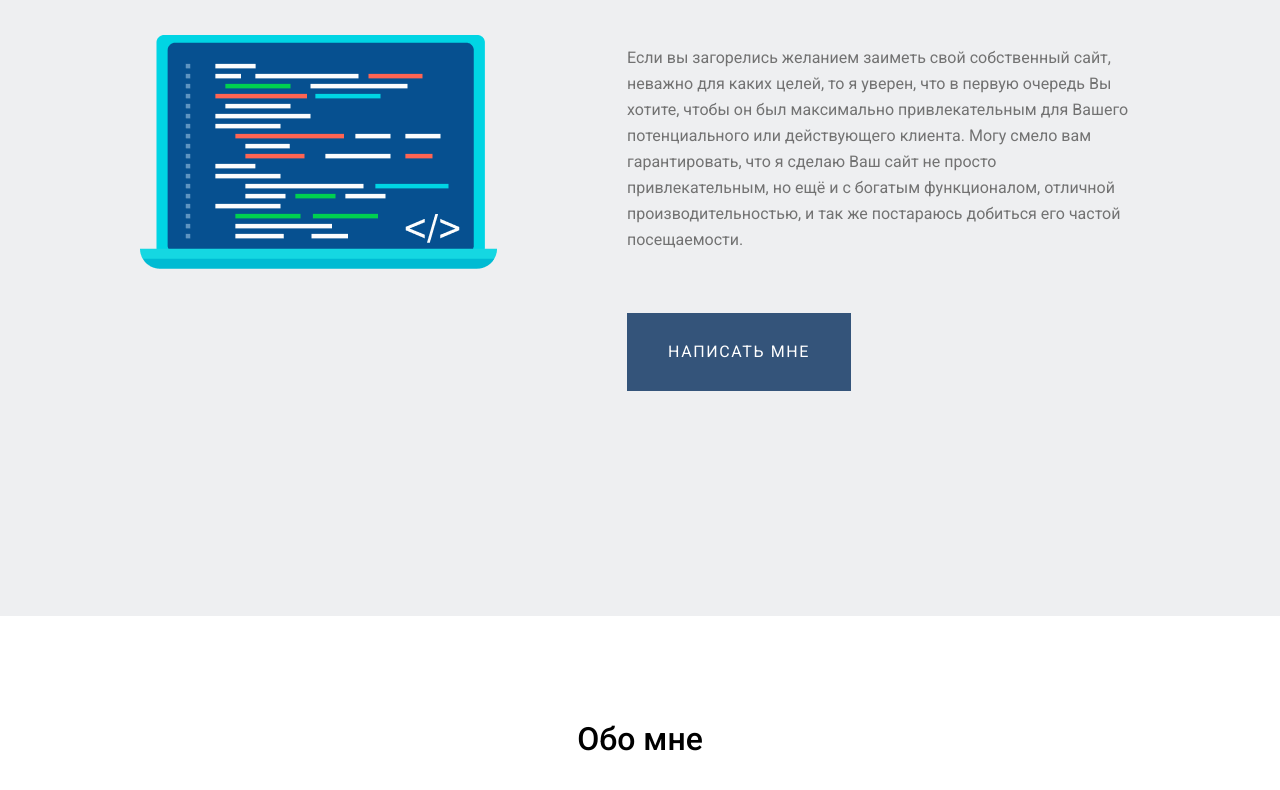
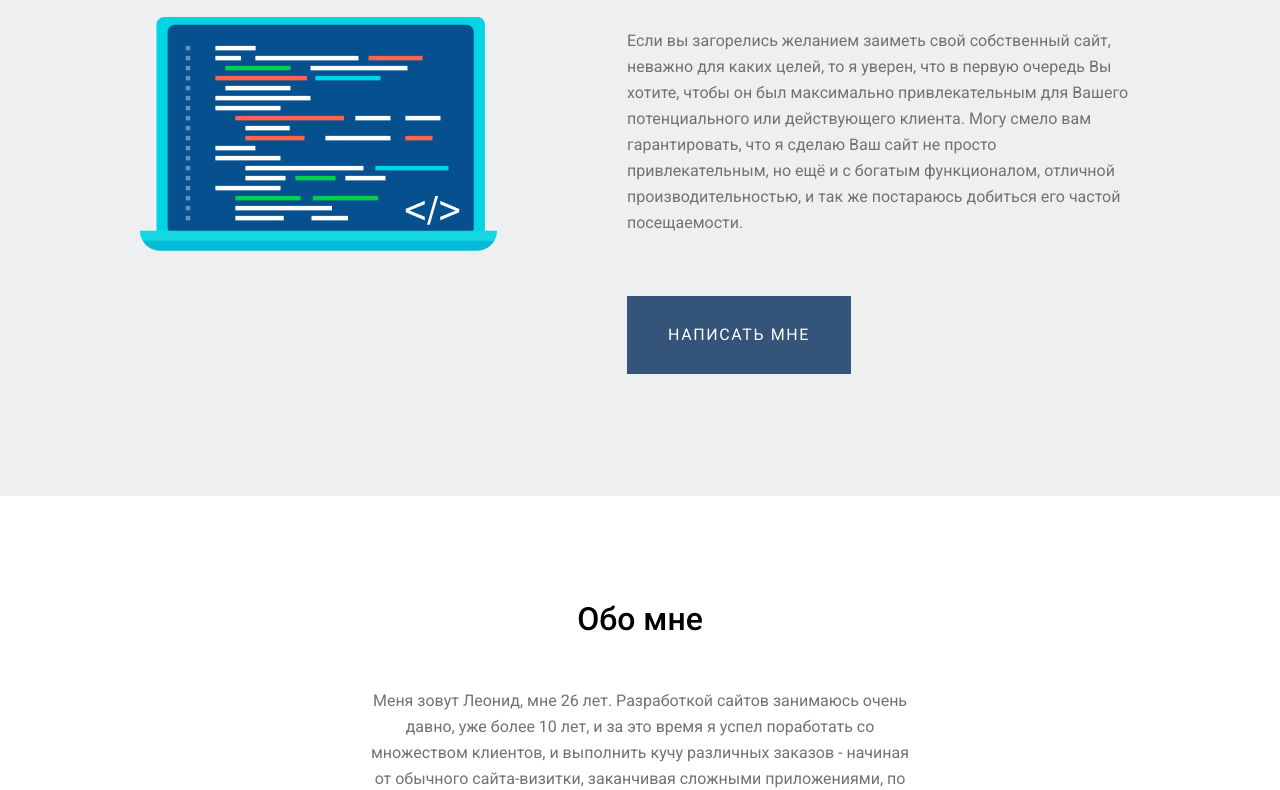
Before and after one commit to MrEpicMusic/portfolio, a plain HTML site: page index.html in a window 1280 px wide. Shown: the part 300-1090 px from the top of the page. Drawn offline with Linux system fonts and the light colour scheme.

Commit message:
Add files via upload

```diff
--- a/css/style.css
+++ b/css/style.css
@@ -9,7 +9,7 @@
 
 header {
 	background: #eeeff1;
-	height: 100vh;
+	height: 85vh;
 }
 
 nav {
@@ -48,7 +48,8 @@ nav a:hover:after {
 }
 
 .header__content {
-	padding-top: 100px;
+	/*padding-top: 100px;*/
+	height: 80vh;
 	margin: 0 auto;
 	display: flex;
 	justify-content: space-evenly;
```
